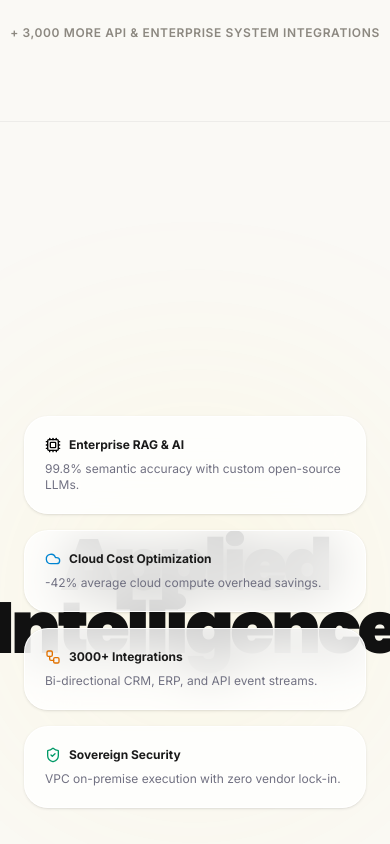
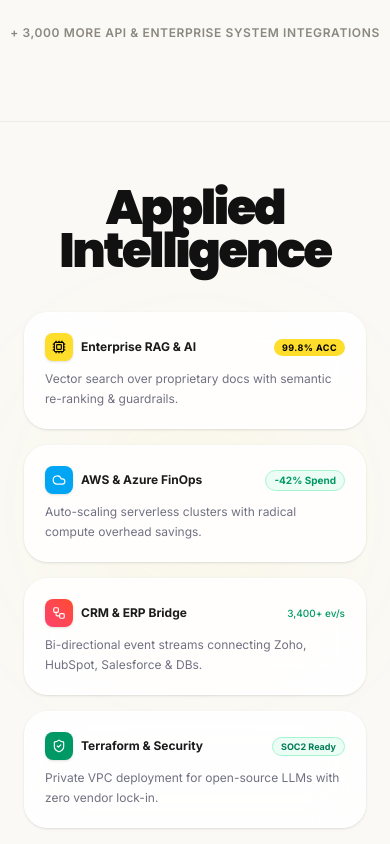
Before and after one commit to nimjj/eigen-website, a React (Vite) app in the folder Landing Page/: page / in a window 390 px wide. Shown: the part 1280-2124 px from the top of the page. Built offline with nearby package versions, Linux system fonts and the light colour scheme.

Commit message:
fix(landing): improve mobile responsiveness for Applied Intelligence section

```diff
--- a/Landing Page/src/app/components/floating-collage.tsx
+++ b/Landing Page/src/app/components/floating-collage.tsx
@@ -1,20 +1,20 @@
-import { Cpu, Cloud, Workflow, Sparkles, CheckCircle2, ShieldCheck, Zap, Database, ArrowUpRight, Activity } from "lucide-react";
+import { Cpu, Cloud, Workflow, Sparkles, CheckCircle2, ShieldCheck, Zap, Database } from "lucide-react";
 
 export function FloatingCollage() {
   return (
-    <section className="relative w-full max-w-7xl mx-auto overflow-hidden bg-[#FAF9F5] py-28 sm:py-36 px-6 sm:px-8 lg:px-12 min-h-[950px] lg:min-h-[1100px] flex items-center justify-center border-b border-black/5">
+    <section className="relative w-full max-w-7xl mx-auto overflow-hidden bg-[#FAF9F5] py-16 sm:py-24 lg:py-36 px-6 sm:px-8 lg:px-12 min-h-0 lg:min-h-[1100px] flex flex-col lg:flex-row items-center justify-center border-b border-black/5">
 
       {/* Central Radiating Yellow Glow */}
       <div
-        className="pointer-events-none absolute left-1/2 top-1/2 -translate-x-1/2 -translate-y-1/2 w-[600px] sm:w-[850px] h-[500px] sm:h-[650px] rounded-full opacity-25 blur-[120px] -z-0"
+        className="pointer-events-none absolute left-1/2 top-1/2 -translate-x-1/2 -translate-y-1/2 w-[340px] sm:w-[600px] lg:w-[850px] h-[340px] sm:h-[500px] lg:h-[650px] rounded-full opacity-25 blur-[90px] sm:blur-[120px] -z-0"
         style={{
           background: "radial-gradient(circle, rgba(254, 221, 43, 0.5) 0%, transparent 70%)",
         }}
       />
 
-      {/* Central Typography Anchor */}
-      <div className="absolute inset-0 flex flex-col justify-center items-center pointer-events-none select-none z-0 px-4">
-        <h2 className="font-display text-7xl sm:text-9xl md:text-[130px] lg:text-[150px] font-black text-[#111111] tracking-tighter leading-[0.88] text-center text-balance">
+      {/* Central Typography Anchor (Absolute on Desktop, Flow on Mobile) */}
+      <div className="relative lg:absolute lg:inset-0 flex flex-col justify-center items-center pointer-events-none select-none z-0 px-4 mb-10 lg:mb-0">
+        <h2 className="font-display text-5xl sm:text-7xl md:text-8xl lg:text-[150px] font-black text-[#111111] tracking-tighter leading-[0.9] lg:leading-[0.88] text-center text-balance">
           Applied<br />
           <span className="text-[#111111]">Intelligence</span>
         </h2>
@@ -160,39 +160,63 @@
 
       </div>
 
-      {/* Mobile Responsive Cards Grid */}
-      <div className="grid grid-cols-1 sm:grid-cols-2 gap-4 w-full relative z-10 lg:hidden mt-8">
+      {/* Mobile Responsive Cards Grid (< lg) */}
+      <div className="grid grid-cols-1 sm:grid-cols-2 gap-4 w-full relative z-10 lg:hidden">
 
-        <div className="rounded-3xl bg-white/80 backdrop-blur-xl border border-white/90 p-5 shadow-sm">
-          <div className="flex items-center gap-2 mb-2">
-            <Cpu className="w-4 h-4 text-black" />
-            <span className="font-display text-xs font-bold text-[#1B1B1B]">Enterprise RAG & AI</span>
+        {/* Card 1: Enterprise RAG */}
+        <div className="rounded-3xl bg-white/85 backdrop-blur-xl border border-white/90 p-5 shadow-sm">
+          <div className="flex items-center justify-between mb-2">
+            <div className="flex items-center gap-2">
+              <div className="w-7 h-7 rounded-lg bg-[#FEDD2B] flex items-center justify-center text-black font-bold shadow-sm">
+                <Cpu className="w-3.5 h-3.5 text-black" />
+              </div>
+              <span className="font-display text-xs font-bold text-[#1B1B1B]">Enterprise RAG & AI</span>
+            </div>
+            <span className="text-[9px] font-bold uppercase tracking-wider px-2 py-0.5 rounded-full bg-[#FEDD2B] text-black">99.8% Acc</span>
           </div>
-          <p className="text-xs text-[#717182]">99.8% semantic accuracy with custom open-source LLMs.</p>
+          <p className="text-xs text-[#717182] leading-relaxed">Vector search over proprietary docs with semantic re-ranking & guardrails.</p>
         </div>
 
-        <div className="rounded-3xl bg-white/80 backdrop-blur-xl border border-white/90 p-5 shadow-sm">
-          <div className="flex items-center gap-2 mb-2">
-            <Cloud className="w-4 h-4 text-sky-600" />
-            <span className="font-display text-xs font-bold text-[#1B1B1B]">Cloud Cost Optimization</span>
+        {/* Card 2: Cloud Cost Optimizer */}
+        <div className="rounded-3xl bg-white/85 backdrop-blur-xl border border-white/90 p-5 shadow-sm">
+          <div className="flex items-center justify-between mb-2">
+            <div className="flex items-center gap-2">
+              <div className="w-7 h-7 rounded-lg bg-sky-500 text-white flex items-center justify-center shadow-sm">
+                <Cloud className="w-3.5 h-3.5" />
+              </div>
+              <span className="font-display text-xs font-bold text-[#1B1B1B]">AWS & Azure FinOps</span>
+            </div>
+            <span className="text-[10px] font-bold text-emerald-600 bg-emerald-50 px-2 py-0.5 rounded-full border border-emerald-200">-42% Spend</span>
           </div>
-          <p className="text-xs text-[#717182]">-42% average cloud compute overhead savings.</p>
+          <p className="text-xs text-[#717182] leading-relaxed">Auto-scaling serverless clusters with radical compute overhead savings.</p>
         </div>
 
-        <div className="rounded-3xl bg-white/80 backdrop-blur-xl border border-white/90 p-5 shadow-sm">
-          <div className="flex items-center gap-2 mb-2">
-            <Workflow className="w-4 h-4 text-amber-600" />
-            <span className="font-display text-xs font-bold text-[#1B1B1B]">3000+ Integrations</span>
+        {/* Card 3: Live Workflow Sync */}
+        <div className="rounded-3xl bg-white/85 backdrop-blur-xl border border-white/90 p-5 shadow-sm">
+          <div className="flex items-center justify-between mb-2">
+            <div className="flex items-center gap-2">
+              <div className="w-7 h-7 rounded-lg bg-gradient-to-tr from-[#FF416C] to-[#FF4B2B] flex items-center justify-center text-white shadow-sm">
+                <Workflow className="w-3.5 h-3.5" />
+              </div>
+              <span className="font-display text-xs font-bold text-[#1B1B1B]">CRM & ERP Bridge</span>
+            </div>
+            <span className="text-[10px] font-medium text-emerald-600">3,400+ ev/s</span>
           </div>
-          <p className="text-xs text-[#717182]">Bi-directional CRM, ERP, and API event streams.</p>
+          <p className="text-xs text-[#717182] leading-relaxed">Bi-directional event streams connecting Zoho, HubSpot, Salesforce & DBs.</p>
         </div>
 
-        <div className="rounded-3xl bg-white/80 backdrop-blur-xl border border-white/90 p-5 shadow-sm">
-          <div className="flex items-center gap-2 mb-2">
-            <ShieldCheck className="w-4 h-4 text-emerald-600" />
-            <span className="font-display text-xs font-bold text-[#1B1B1B]">Sovereign Security</span>
+        {/* Card 4: Sovereign Security */}
+        <div className="rounded-3xl bg-white/85 backdrop-blur-xl border border-white/90 p-5 shadow-sm">
+          <div className="flex items-center justify-between mb-2">
+            <div className="flex items-center gap-2">
+              <div className="w-7 h-7 rounded-lg bg-emerald-600 text-white flex items-center justify-center shadow-sm">
+                <ShieldCheck className="w-3.5 h-3.5" />
+              </div>
+              <span className="font-display text-xs font-bold text-[#1B1B1B]">Terraform & Security</span>
+            </div>
+            <span className="text-[9px] font-bold text-emerald-700 bg-emerald-50 px-2 py-0.5 rounded-full border border-emerald-200">SOC2 Ready</span>
           </div>
-          <p className="text-xs text-[#717182]">VPC on-premise execution with zero vendor lock-in.</p>
+          <p className="text-xs text-[#717182] leading-relaxed">Private VPC deployment for open-source LLMs with zero vendor lock-in.</p>
         </div>
 
       </div>
```
Also changed, not shown: 12 other files (tests, documents, lock files or other folders).
